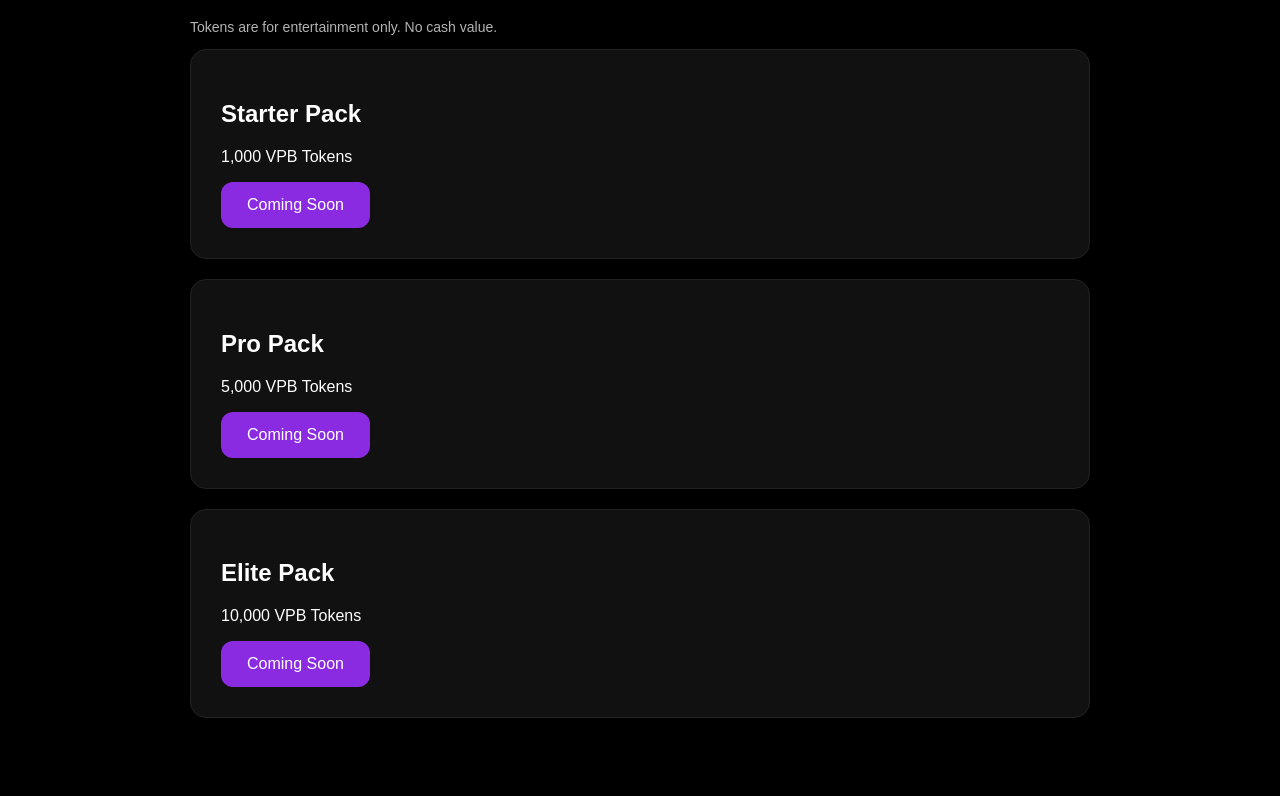
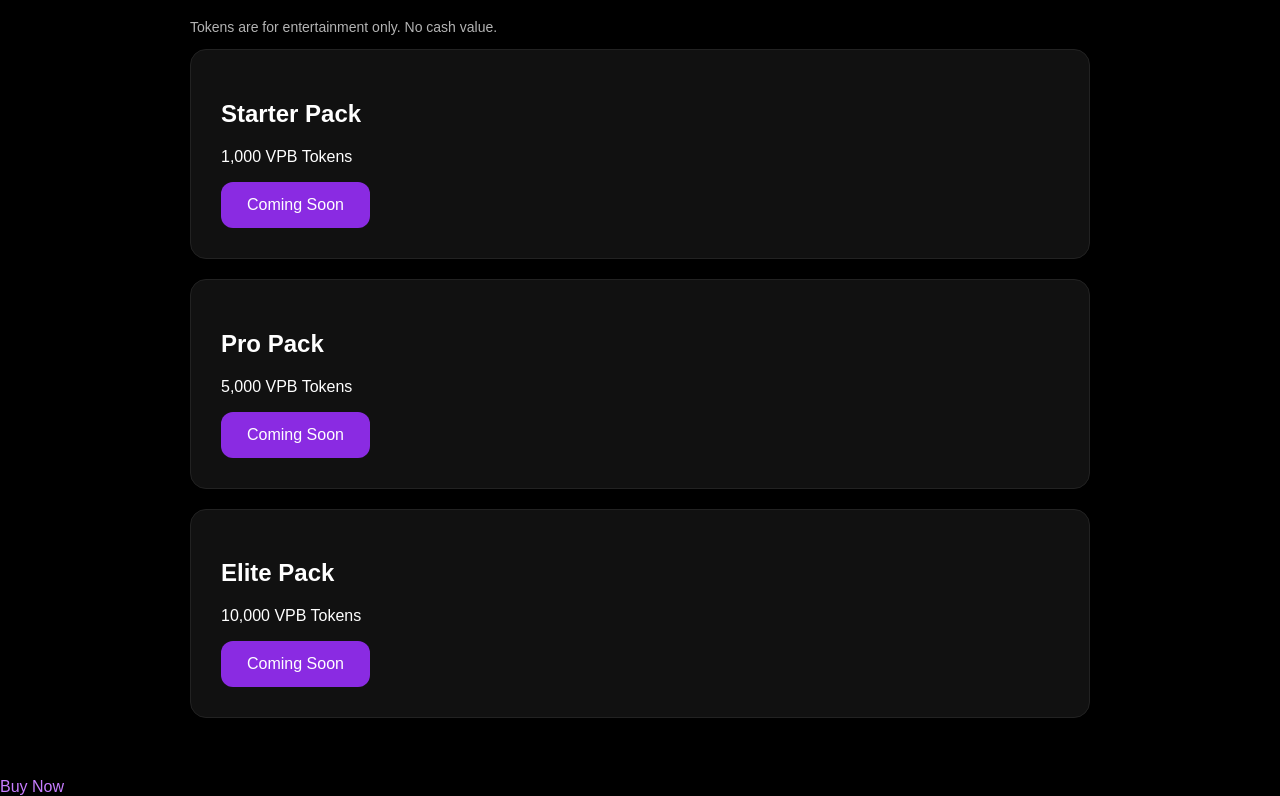
Before and after one commit to omg423966-prog/VBP, a plain HTML site: page buy.html in a window 1280 px wide. Shown: the part 160-956 px from the top of the page. Drawn offline with Linux system fonts and the light colour scheme.

Commit message:
Update buy.html

```diff
--- a/buy.html
+++ b/buy.html
@@ -59,3 +59,4 @@ cursor:pointer;
 </div>
 </body>
 </html>
+<a href="https://buy.stripe.com/test_7sYeVf0nf9wf8YfbeYfQI00" target="_blank">Buy Now</a>
```
